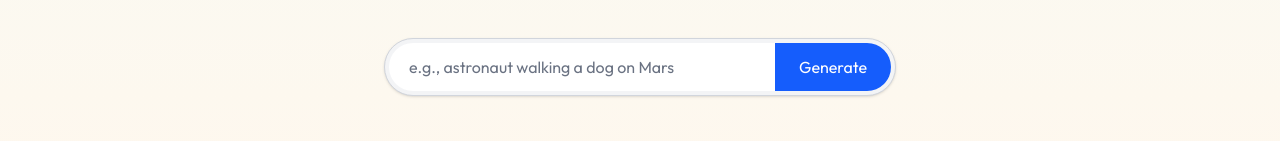
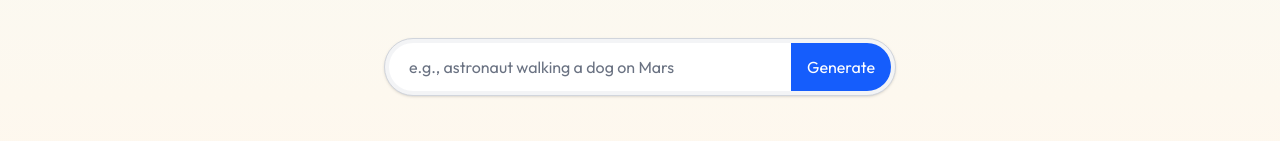
Before and after one commit to umeshc32/IMAGIFY, a React (Vite) app in the folder client/: page /result in a window 1280 px wide. Shown: the part 682-823 px from the top of the page. Built offline with nearby package versions, Linux system fonts and the light colour scheme.

Commit message:
Update Result.jsx

```diff
--- a/client/src/pages/Result.jsx
+++ b/client/src/pages/Result.jsx
@@ -58,7 +58,7 @@ const Result = () => {
           />
           <button
             type='submit'
-            className='bg-blue-600 text-white px-6 py-3 text-sm sm:text-base rounded-r-full hover:bg-blue-700 transition-all'
+            className='bg-blue-600 text-white px-4 py-3 text-sm sm:text-base rounded-r-full hover:bg-blue-700 transition-all'
           >
             Generate
           </button>
```
